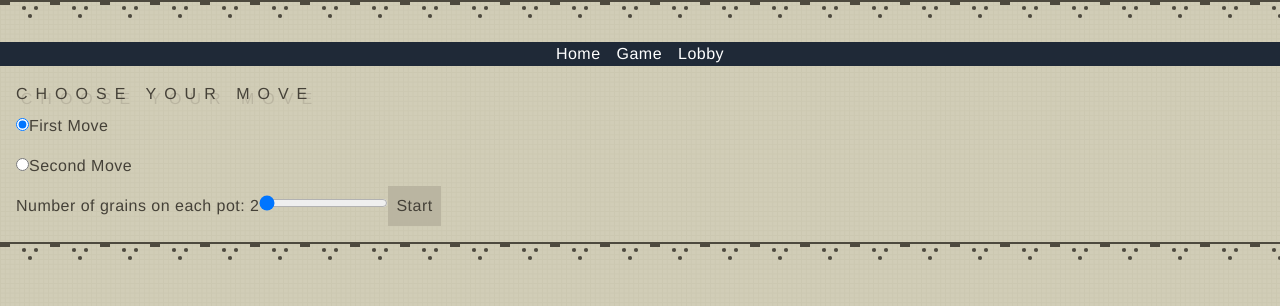
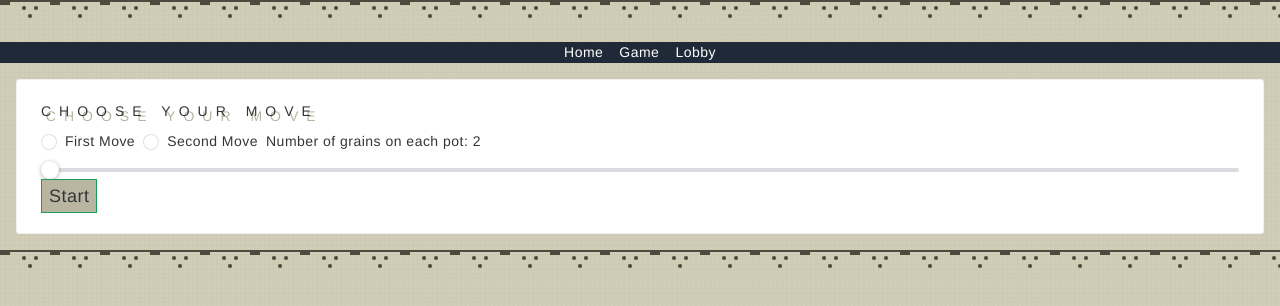
Before and after one commit to Kattegatt/kalah, a Vue app in the folder client/: page /singleplayer in a window 1280 px wide. Shown: the top 306 px of the page. Built offline with nearby package versions, Linux system fonts and the light colour scheme; no server answers.

Commit message:
Sigle player meny changed to naive-ui

```diff
--- a/client/src/views/HomeView.vue
+++ b/client/src/views/HomeView.vue
@@ -9,9 +9,7 @@
     <h1 class="font-bold big text-2xl">Kalah</h1>
   </div>
   <div class="flex flex-col gap-3 items-center justify-center">
-    <n-button class="menu-button" type="tertiary" @click="SinglePlayerRoute"
-      >Single Player</n-button
-    >
+    <n-button class="menu-button" @click="SinglePlayerRoute">Single Player</n-button>
     <n-button v-if="isSignedIn" class="menu-button" @click="lobbyRoute">Online</n-button>
     <n-button @click="showTutorial = true" class="menu-button">Tutorial</n-button>
   </div>
--- a/client/src/views/SinglePlayer.vue
+++ b/client/src/views/SinglePlayer.vue
@@ -1,31 +1,31 @@
 <template>
-  <form
+  <n-card>
+    <n-form
       v-if="!gameStarted"
       @submit="startGame"
       class="flex flex-col items-center justify-center gap-2 p-4"
     >
-    <h1 class="text-2xl">Choose Your Move</h1>
+      <h1 class="text-2xl mb-3">Choose Your Move</h1>
+      <n-radio-group v-model:value="whichMove" class="flex flex-row gap-4">
+        <n-radio value="1" label="First Move" />
+        <n-radio value="2" label="Second Move" />
+      </n-radio-group>
 
-    <div class="flex flex-row gap-4">
-      <input type="radio" name="move" value="1" v-model="whichMove" />
-      <label for="html">First Move</label>
-    </div>
-    <div class="flex flex-row gap-4">
-      <input type="radio" name="move" value="2" v-model="whichMove" />
-      <label for="html">Second Move</label>
-    </div>
       <label for="grains">Number of grains on each pot: {{ grainsValue }}</label>
-    <input
-      type="range"
+      <n-space vertical class="w-1/2">
+        <n-slider
           id="grains"
-      name="grains"
-      min="2"
-      max="5"
-      :value="grainsValue"
-      @pointermove="grainsValue = $event.target.value"
-    />
-    <input type="submit" value="Start" />
-  </form>
+          v-model:value="grainsValue"
+          :min="2"
+          :max="5"
+          size="big"
+          @update:value="grainsValue = $event"
+      /></n-space>
+
+      <n-button type="primary" attr-type="submit">Start</n-button>
+    </n-form>
+  </n-card>
+
   <div v-if="gameStarted" class="flex flex-col items-center justify-center gap-4 p-4">
     <div class="flex items-center justify-center">
       <GameBoard />
@@ -35,8 +35,8 @@
         <h1 v-if="isWinner" class="text-3xl mb-4 text-center">You won!</h1>
         <h1 v-else class="text-3xl mb-4 text-center">You lost!</h1>
         <h1 v-if="isDraw" class="text-3xl mb-4 text-center">It's a draw!</h1>
-        <button @click="toMenuRoute">Back to Menu</button>
-        <button>Play Again</button>
+        <n-button @click="toMenuRoute">Back to Menu</n-button>
+        <n-button>Play Again</n-button>
       </div>
     </div>
   </div>
@@ -47,6 +47,8 @@
 
 import GameBoard from '../components/SinglePlayerGameBoard.vue'
 import { useSinglePlayerGameStore } from '../stores/singlePlayerGame'
+import { NCard, NForm, NButton, NRadio, NRadioGroup, NSlider, NSpace } from 'naive-ui'
+
 import { storeToRefs } from 'pinia'
 import { ref, onBeforeMount, computed, watch } from 'vue'
 import router from '../router/index.js'
```
Lines whose indentation alone changed are shown as unchanged.
